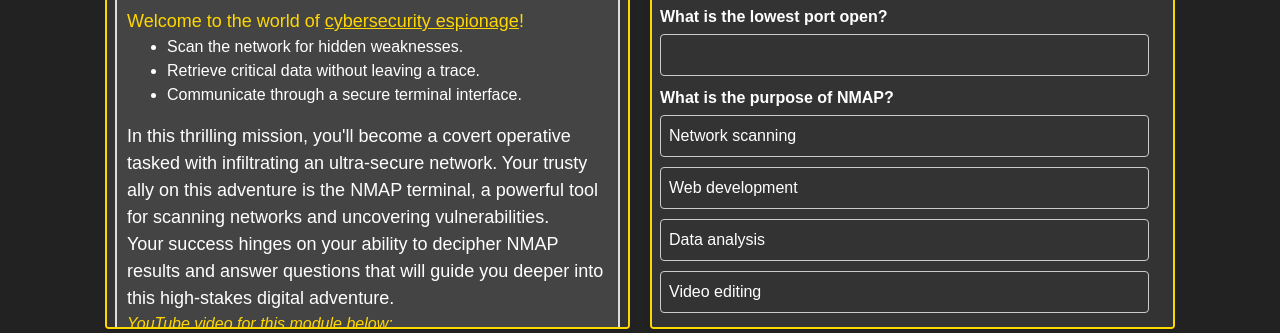
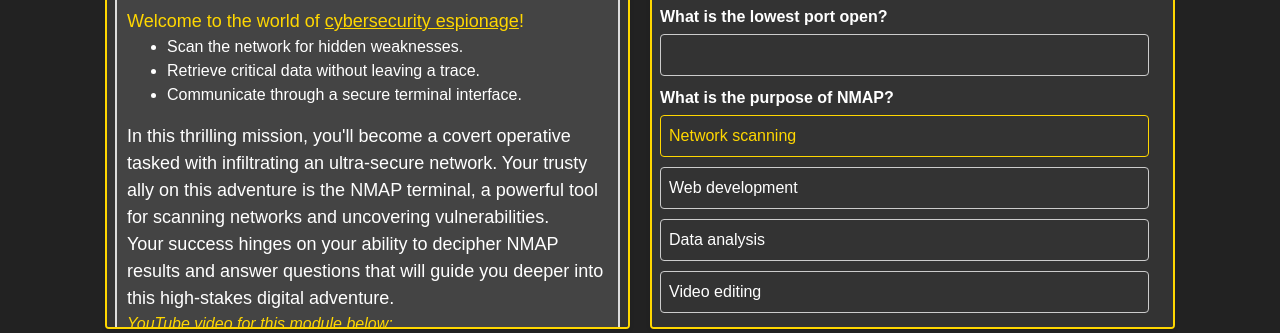
Before and after one commit to ImChet/NSF-CASE, a website: page src/Modules/html/module1.html in a window 1280 px wide. In both pictures the pointer is over the label "Network scanning". Shown: the part 61-394 px from the top of the page. Drawn offline with nearby package versions, Linux system fonts and the light colour scheme.

Commit message:
Yellow highlighting for question hover

```diff
--- a/src/Modules/stylesheets/questions.css
+++ b/src/Modules/stylesheets/questions.css
@@ -48,13 +48,12 @@ select:hover {
 }
 
 /* Change when hovering over an option */
-/* #questionForm .radio-label:hover,
+#questionForm .radio-label:hover,
 #questionForm .checkbox-label:hover,
 #questionForm input:checked + label {
     border: 1px solid #ffd700;
     color: #ffd700;
-    cursor: pointer;
-} */
+}
 
 /* Change CSS to indicate the option is selected */
 #questionForm input:checked + label{
```
